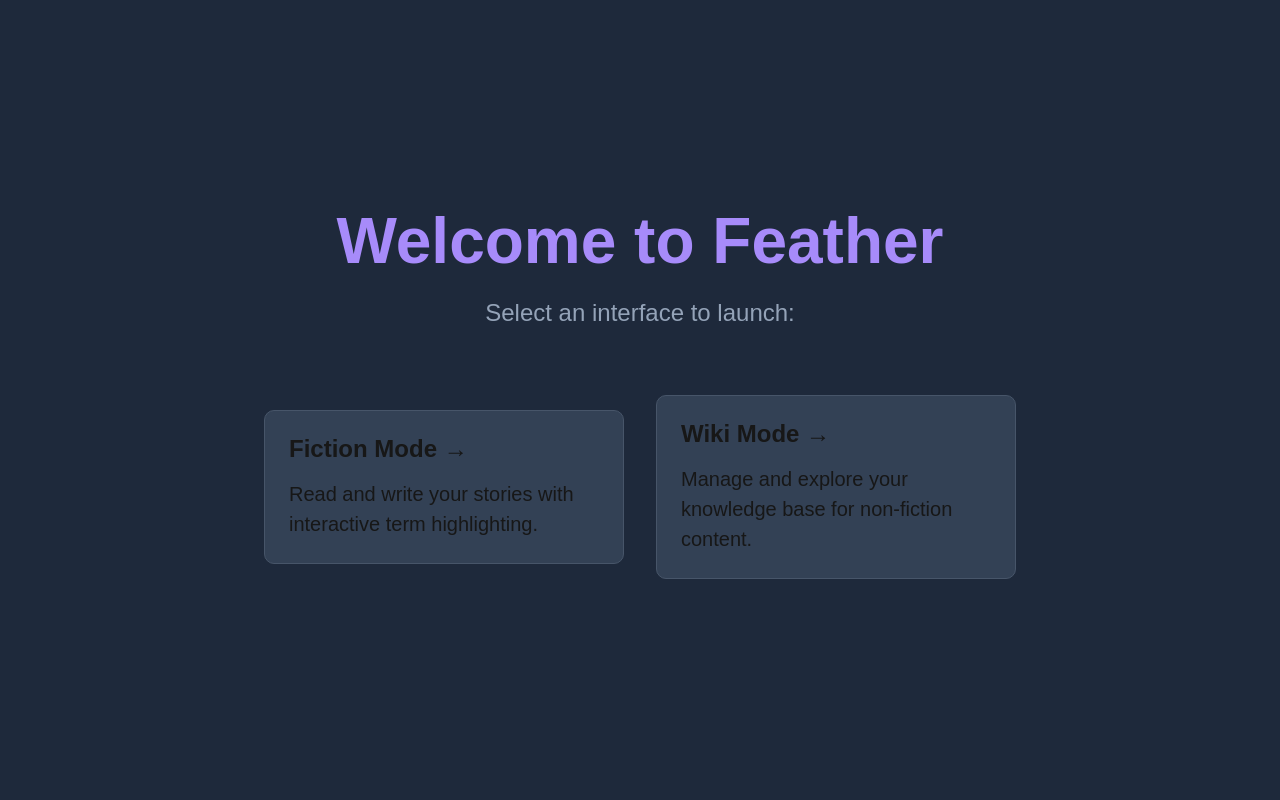
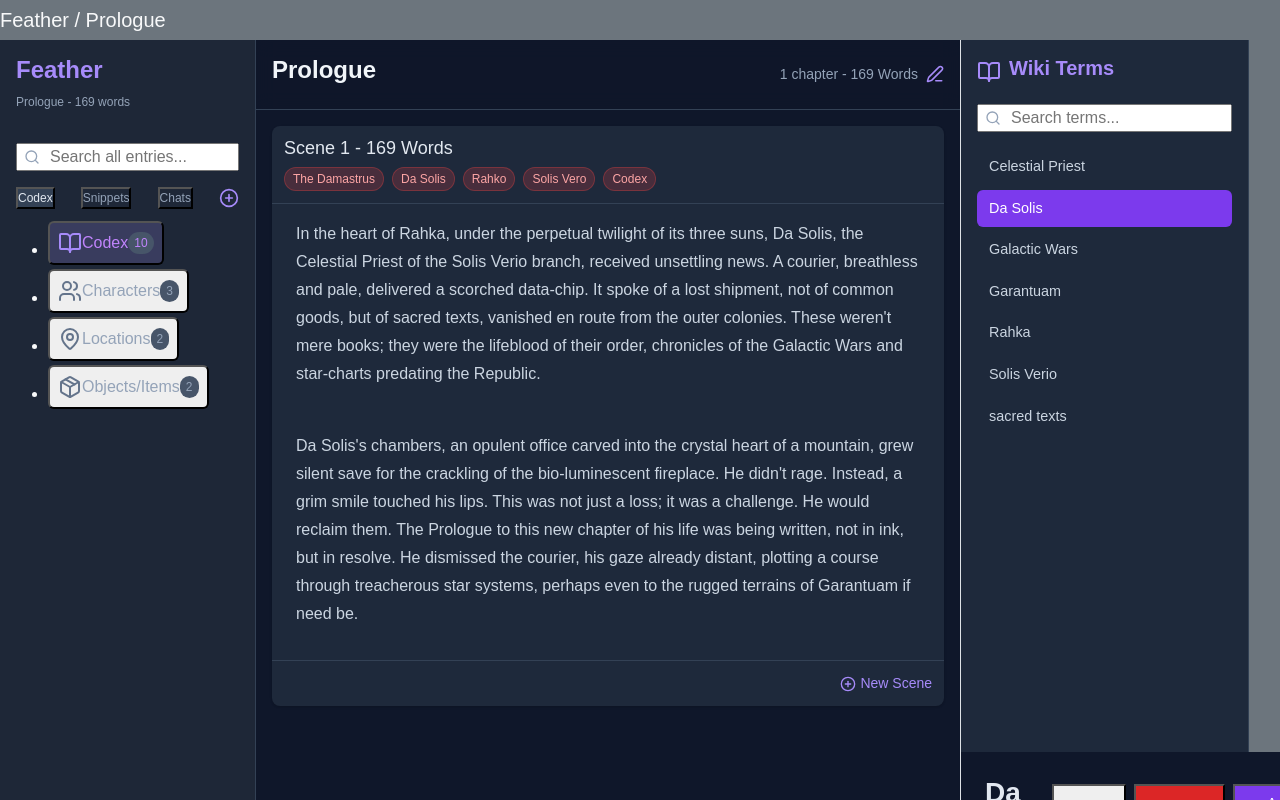
Before and after one commit to shmublu/feather-app, a Next.js app: page / in a window 1280 px wide. Built offline with nearby package versions, Linux system fonts and the light colour scheme.

Commit message:
Unify editor with wiki sidebar

```diff
--- a/src/components/fiction/EditorAreaFiction.tsx
+++ b/src/components/fiction/EditorAreaFiction.tsx
@@ -86,6 +86,32 @@ const EditorAreaFiction: React.FC<EditorAreaFictionProps> = ({
     setTags(tags.filter(tag => tag !== tagToRemove));
   };
 
+  const renderers = useMemo(() => ({
+    text: ({ children }: { children: string }) => {
+      const tokens = children.split(/(\s+)/);
+      return (
+        <>
+          {tokens.map((token, idx) => {
+            const clean = token.replace(/[^\w]/g, '');
+            if (knownTerms[clean]) {
+              return (
+                <TermHighlight
+                  key={idx}
+                  termKey={clean}
+                  onMouseEnter={onTermHover}
+                  onMouseLeave={onTermLeave}
+                >
+                  {token}
+                </TermHighlight>
+              );
+            }
+            return <React.Fragment key={idx}>{token}</React.Fragment>;
+          })}
+        </>
+      );
+    },
+  }), [knownTerms, onTermHover, onTermLeave]);
+
   return (
     <main className={styles.editorArea}>
       <div className={styles.toolbar}>
@@ -132,7 +158,7 @@ const EditorAreaFiction: React.FC<EditorAreaFictionProps> = ({
               />
             ) : (
               <div className={styles.contentViewerText}>
-                 <ReactMarkdown>{editableContent}</ReactMarkdown>
+                 <ReactMarkdown components={renderers}>{editableContent}</ReactMarkdown>
               </div>
             )}
              {isEditing && (
--- a/src/components/fiction/SidebarFiction.tsx
+++ b/src/components/fiction/SidebarFiction.tsx
@@ -40,23 +40,27 @@ const SidebarFiction: React.FC<SidebarFictionProps> = ({ isMobileMenuOpen, title
       </div>
 
       <div className={styles.buttonGroup}>
-        <button className={`button-base ${styles.activeButton}`}>Codex</button>
-        <button className={`button-base ${styles.inactiveButton}`}>Snippets</button>
-        <button className={`button-base ${styles.inactiveButton}`}>Chats</button>
-        <PlusCircle className={styles.plusIcon} onClick={() => alert("Add new entry!")} />
+        <button className={`button-base ${styles.activeButton}`} onClick={() => alert('Codex clicked')}>Codex</button>
+        <button className={`button-base ${styles.inactiveButton}`} onClick={() => alert('Snippets feature coming soon')}>Snippets</button>
+        <button className={`button-base ${styles.inactiveButton}`} onClick={() => alert('Chats feature coming soon')}>Chats</button>
+        <PlusCircle className={styles.plusIcon} onClick={() => alert('Add new entry!')} />
       </div>
 
       <nav className={styles.nav}>
         <ul>
           {navItems.map((item) => (
             <li key={item.name} className={styles.navItem}>
-              <a href="#" className={`${styles.navLink} ${item.active ? styles.navLinkActive : ''}`}>
+              <button
+                type="button"
+                className={`${styles.navLink} ${item.active ? styles.navLinkActive : ''}`}
+                onClick={() => alert(`${item.name} panel not implemented`)}
+              >
                 <div className={styles.navLinkContent}>
                   <item.icon className={`icon ${item.active ? styles.navIconActive : styles.navIcon}`} />
                   <span>{item.name}</span>
                 </div>
                 {item.count !== undefined && <span className={styles.navCount}>{item.count}</span>}
-              </a>
+              </button>
             </li>
           ))}
         </ul>
--- a/src/pages/_document.tsx
+++ b/src/pages/_document.tsx
@@ -3,7 +3,12 @@ import { Html, Head, Main, NextScript } from "next/document";
 export default function Document() {
   return (
     <Html lang="en">
-      <Head />
+      <Head>
+        <link
+          rel="stylesheet"
+          href="https://cdn.jsdelivr.net/npm/bootstrap@5.3.0/dist/css/bootstrap.min.css"
+        />
+      </Head>
       <body>
         <Main />
         <NextScript />
--- a/src/pages/index.tsx
+++ b/src/pages/index.tsx
@@ -1,38 +1,169 @@
-// src/pages/index.tsx
-
+import React, { useState, useEffect, useCallback } from 'react';
 import Head from 'next/head';
-import Link from 'next/link';
 import type { NextPage } from 'next';
-import styles from '../styles/Home.module.css';
+import { Menu, X } from 'lucide-react';
+import SidebarFiction from '../components/fiction/SidebarFiction';
+import EditorAreaFiction from '../components/fiction/EditorAreaFiction';
+import SidebarWiki from '../components/wiki/SidebarWiki';
+import WikiEditor from '../components/wiki/WikiEditor';
+import Tooltip from '../components/common/Tooltip';
+import type { FictionData, KnownTerms, WikiTerms, HoveredTermInfo } from '../types';
 
 const HomePage: NextPage = () => {
+  const [fictionData, setFictionData] = useState<FictionData>({ frontmatter: {}, markdownContent: '', wordCount: 0 });
+  const [knownTerms, setKnownTerms] = useState<KnownTerms>({});
+  const [hoveredTermInfo, setHoveredTermInfo] = useState<HoveredTermInfo | null>(null);
+  const [isTooltipVisible, setIsTooltipVisible] = useState<boolean>(false);
+  const [isMobileMenuOpen, setIsMobileMenuOpen] = useState<boolean>(false);
+  const [terms, setTerms] = useState<WikiTerms>({});
+  const [selectedTermKey, setSelectedTermKey] = useState<string | null>(null);
+  const [isWikiVisible, setIsWikiVisible] = useState<boolean>(true);
+  const [isLoading, setIsLoading] = useState<boolean>(true);
+
+  const fetchFictionContent = async () => {
+    try {
+      const res = await fetch('/api/fiction/content');
+      if (!res.ok) throw new Error('Failed to fetch fiction content');
+      const data: FictionData = await res.json();
+      setFictionData(data);
+    } catch (error) {
+      console.error(error);
+    }
+  };
+
+  const fetchTerms = async () => {
+    try {
+      const res = await fetch('/api/wiki/terms');
+      if (!res.ok) throw new Error('Failed to fetch wiki terms');
+      const data: WikiTerms = await res.json();
+      setTerms(data);
+      const formatted: KnownTerms = {};
+      for (const t in data) {
+        formatted[t] = data[t].description;
+      }
+      setKnownTerms(formatted);
+      if (Object.keys(data).length > 0) setSelectedTermKey(Object.keys(data)[0]);
+    } catch (error) {
+      console.error(error);
+    }
+  };
+
+  useEffect(() => {
+    setIsLoading(true);
+    Promise.all([fetchFictionContent(), fetchTerms()]).finally(() => setIsLoading(false));
+  }, []);
+
+  const handleSaveContent = async (markdown: string, fm: typeof fictionData.frontmatter) => {
+    try {
+      const res = await fetch('/api/fiction/content', {
+        method: 'POST',
+        headers: { 'Content-Type': 'application/json' },
+        body: JSON.stringify({ markdownContent: markdown, frontmatter: fm }),
+      });
+      if (!res.ok) throw new Error('Failed to save content');
+      const updated: FictionData = await res.json();
+      setFictionData(updated);
+      alert('Content saved!');
+    } catch (e) {
+      console.error('Save error:', e);
+      alert('Failed to save content.');
+    }
+  };
+
+  const handleSaveTerms = async (updated: WikiTerms): Promise<boolean> => {
+    try {
+      const res = await fetch('/api/wiki/terms', {
+        method: 'POST',
+        headers: { 'Content-Type': 'application/json' },
+        body: JSON.stringify(updated),
+      });
+      if (!res.ok) throw new Error('Failed to save terms');
+      const result = await res.json();
+      setTerms(result.terms);
+      const formatted: KnownTerms = {};
+      for (const t in result.terms) {
+        formatted[t] = result.terms[t].description;
+      }
+      setKnownTerms(formatted);
+      alert('Wiki terms saved!');
+      return true;
+    } catch (e) {
+      console.error('Save error:', e);
+      alert('Failed to save wiki terms.');
+      return false;
+    }
+  };
+
+  const handleTermHover = useCallback((termKey: string, x: number, y: number) => {
+    const description = knownTerms[termKey] || 'No description available.';
+    setHoveredTermInfo({ term: termKey, description, x, y });
+    setIsTooltipVisible(true);
+  }, [knownTerms]);
+
+  const handleTermLeave = useCallback(() => {
+    setIsTooltipVisible(false);
+  }, []);
+
+  const handleSelectTerm = (key: string) => {
+    setSelectedTermKey(key);
+  };
+
+  const toggleMobileMenu = () => setIsMobileMenuOpen(!isMobileMenuOpen);
+
+  if (isLoading) {
+    return <div className="d-flex justify-content-center align-items-center vh-100">Loading...</div>;
+  }
+
   return (
-    <div className={styles.container}>
+    <div className="d-flex flex-column vh-100 bg-dark text-light">
       <Head>
-        <title>Feather App</title>
-        <meta name="description" content="Choose your mode" />
-        <link rel="icon" href="/favicon.ico" />
+        <title>Feather</title>
       </Head>
-
-      <main className={styles.main}>
-        <h1 className={styles.title}>Welcome to Feather</h1>
-        <p className={styles.description}>Select an interface to launch:</p>
-        <div className={styles.grid}>
-          <Link href="/fiction" legacyBehavior>
-            <a className={styles.card}>
-              <h2>Fiction Mode &rarr;</h2>
-              <p>Read and write your stories with interactive term highlighting.</p>
-            </a>
-          </Link>
-
-          <Link href="/wiki" legacyBehavior>
-            <a className={styles.card}>
-              <h2>Wiki Mode &rarr;</h2>
-              <p>Manage and explore your knowledge base for non-fiction content.</p>
-            </a>
-          </Link>
+      <header className="navbar navbar-dark bg-secondary sticky-top">
+        <div className="d-flex align-items-center">
+          <button onClick={toggleMobileMenu} className="btn btn-outline-light d-md-none me-2">
+            {isMobileMenuOpen ? <X size={24} /> : <Menu size={24} />}
+          </button>
+          <h1 className="h5 mb-0">Feather / {fictionData.frontmatter?.title || 'Untitled'}</h1>
         </div>
-      </main>
+        <button onClick={() => setIsWikiVisible(!isWikiVisible)} className="btn btn-outline-light d-md-none">
+          {isWikiVisible ? 'Hide Wiki' : 'Show Wiki'}
+        </button>
+      </header>
+      <div className="d-flex flex-grow-1 overflow-hidden position-relative">
+        <SidebarFiction
+          isMobileMenuOpen={isMobileMenuOpen}
+          title={fictionData.frontmatter?.title || 'Untitled Document'}
+          currentWordCount={fictionData.wordCount}
+        />
+        {isMobileMenuOpen && (
+          <div className="position-fixed top-0 start-0 w-100 h-100" style={{ background: 'rgba(0,0,0,0.3)' }} onClick={() => setIsMobileMenuOpen(false)} />
+        )}
+        <EditorAreaFiction
+          initialContent={fictionData.markdownContent}
+          initialFrontmatter={fictionData.frontmatter}
+          knownTerms={knownTerms}
+          onTermHover={handleTermHover}
+          onTermLeave={handleTermLeave}
+          onSave={handleSaveContent}
+        />
+        <div className={`d-flex flex-column bg-secondary border-start overflow-auto ${isWikiVisible ? '' : 'd-none d-md-flex'}`} style={{ width: '20rem' }}>
+          <SidebarWiki
+            terms={terms}
+            onSelectTerm={handleSelectTerm}
+            selectedTermKey={selectedTermKey}
+            isMobileMenuOpen={false}
+          />
+          <WikiEditor
+            terms={terms}
+            selectedTermKey={selectedTermKey}
+            onSave={handleSaveTerms}
+            onSelectTerm={setSelectedTermKey}
+            setTerms={setTerms}
+          />
+        </div>
+      </div>
+      <Tooltip termInfo={hoveredTermInfo} isVisible={isTooltipVisible} />
     </div>
   );
 };
```
